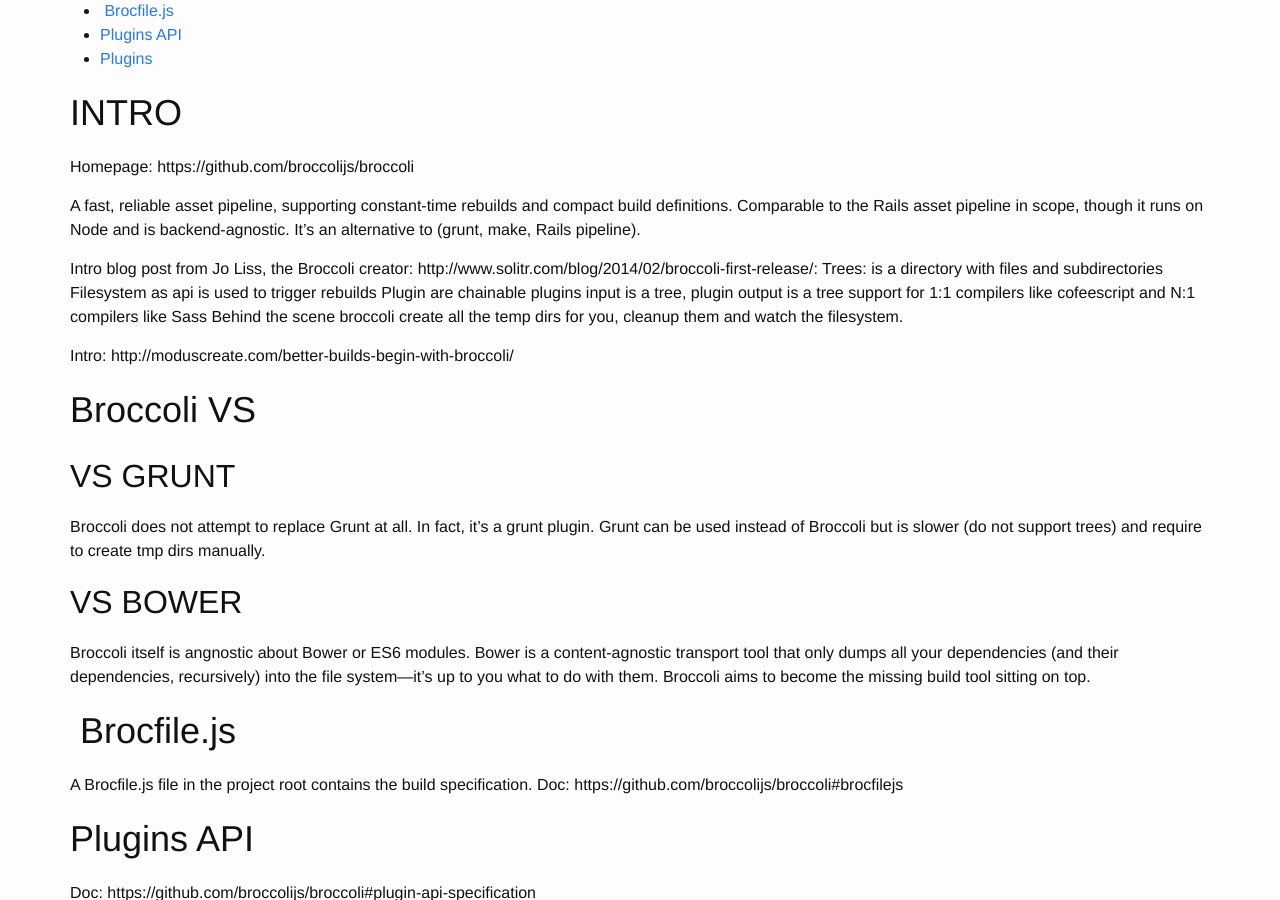
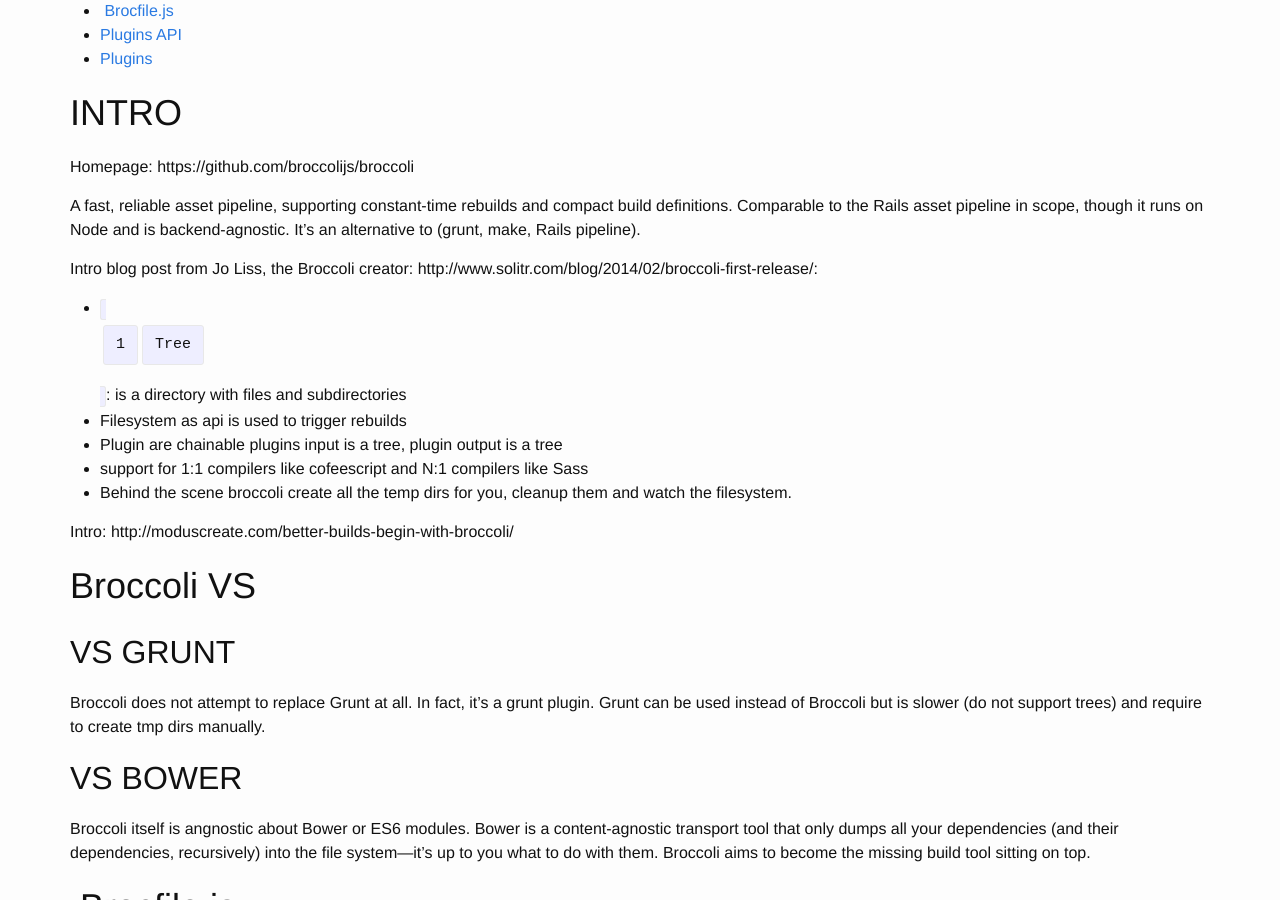
Before and after one commit to breezeight/nicola_blog, a Jekyll site: the page built from _guides/broccoli.markdown, in a window 1280 px wide and 900 px high, scrolled down 366 px. Built offline with Jekyll 4.4.1, drawn with Linux system fonts in a browser that asks for light colours.

Commit message:
Broccoli layout

```diff
--- a/_guides/broccoli.markdown
+++ b/_guides/broccoli.markdown
@@ -20,11 +20,12 @@
 It's an alternative to (grunt, make, Rails pipeline).
 
 Intro blog post from Jo Liss, the Broccoli creator: http://www.solitr.com/blog/2014/02/broccoli-first-release/:
-Trees: is a directory with files and subdirectories
-Filesystem as api is used to trigger rebuilds
-Plugin are chainable plugins input is a tree, plugin output is a tree
-support for 1:1 compilers like cofeescript and N:1 compilers like Sass
-Behind the scene broccoli create all the temp dirs for you, cleanup them and watch the filesystem.
+
+* `Tree`: is a directory with files and subdirectories
+* Filesystem as api is used to trigger rebuilds
+* Plugin are chainable plugins input is a tree, plugin output is a tree
+* support for 1:1 compilers like cofeescript and N:1 compilers like Sass
+* Behind the scene broccoli create all the temp dirs for you, cleanup them and watch the filesystem.
 
 Intro: http://moduscreate.com/better-builds-begin-with-broccoli/
 
```
